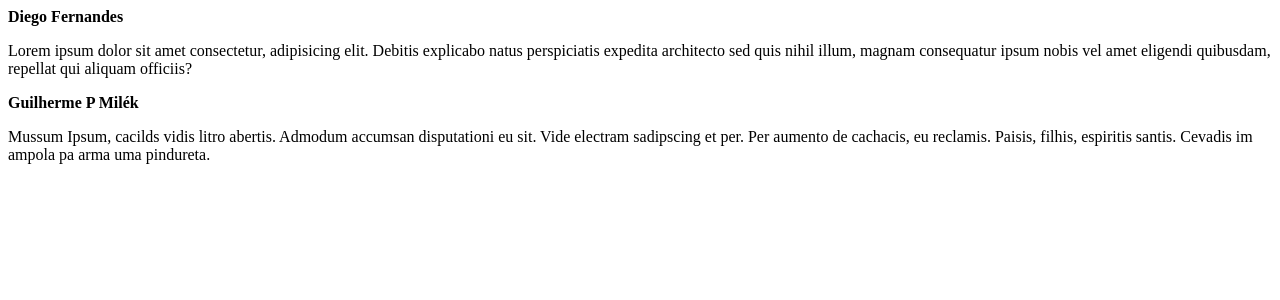
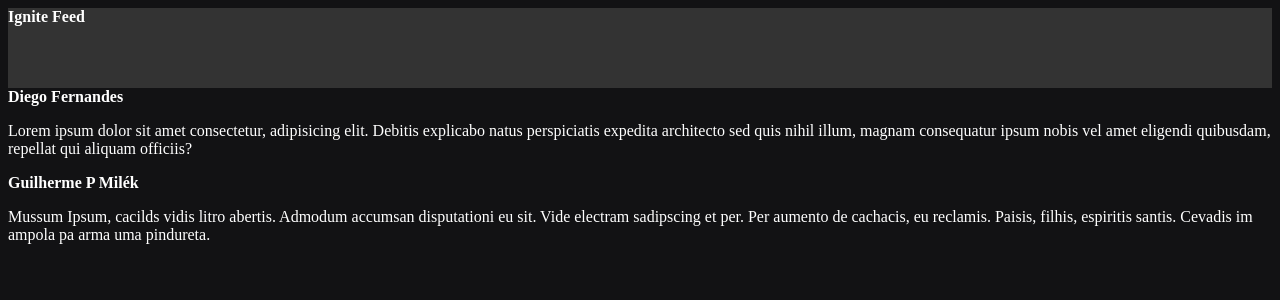
Before and after one commit to guipmdev/ignite-feed, a React (Vite) app: page / in a window 1280 px wide. Shown: the top 300 px of the page. Built offline with nearby package versions, Linux system fonts and the light colour scheme.

Commit message:
Estrutura da aplicação - CSS Modules

```diff
--- a/src/App.jsx
+++ b/src/App.jsx
@@ -1,8 +1,13 @@
+import "./styles.css";
+
+import { Header } from "./components/Header";
 import { Post } from "./Post";
 
 export function App() {
   return (
     <div>
+      <Header />
+
       <Post
         author="Diego Fernandes"
         content="Lorem ipsum dolor sit amet consectetur, adipisicing elit. Debitis explicabo natus perspiciatis expedita architecto sed quis nihil illum, magnam consequatur ipsum nobis vel amet eligendi quibusdam, repellat qui aliquam officiis?"
--- /dev/null
+++ b/src/components/Header.jsx
@@ -0,0 +1,9 @@
+import styles from "./Header.module.css";
+
+export function Header() {
+  return (
+    <header className={styles.header}>
+      <strong>Ignite Feed</strong>
+    </header>
+  );
+}
--- /dev/null
+++ b/src/components/Header.module.css
@@ -0,0 +1,4 @@
+.header {
+  background: #333;
+  height: 80px;
+}
--- /dev/null
+++ b/src/styles.css
@@ -0,0 +1,4 @@
+body {
+  background: #121214;
+  color: #fff;
+}
```
